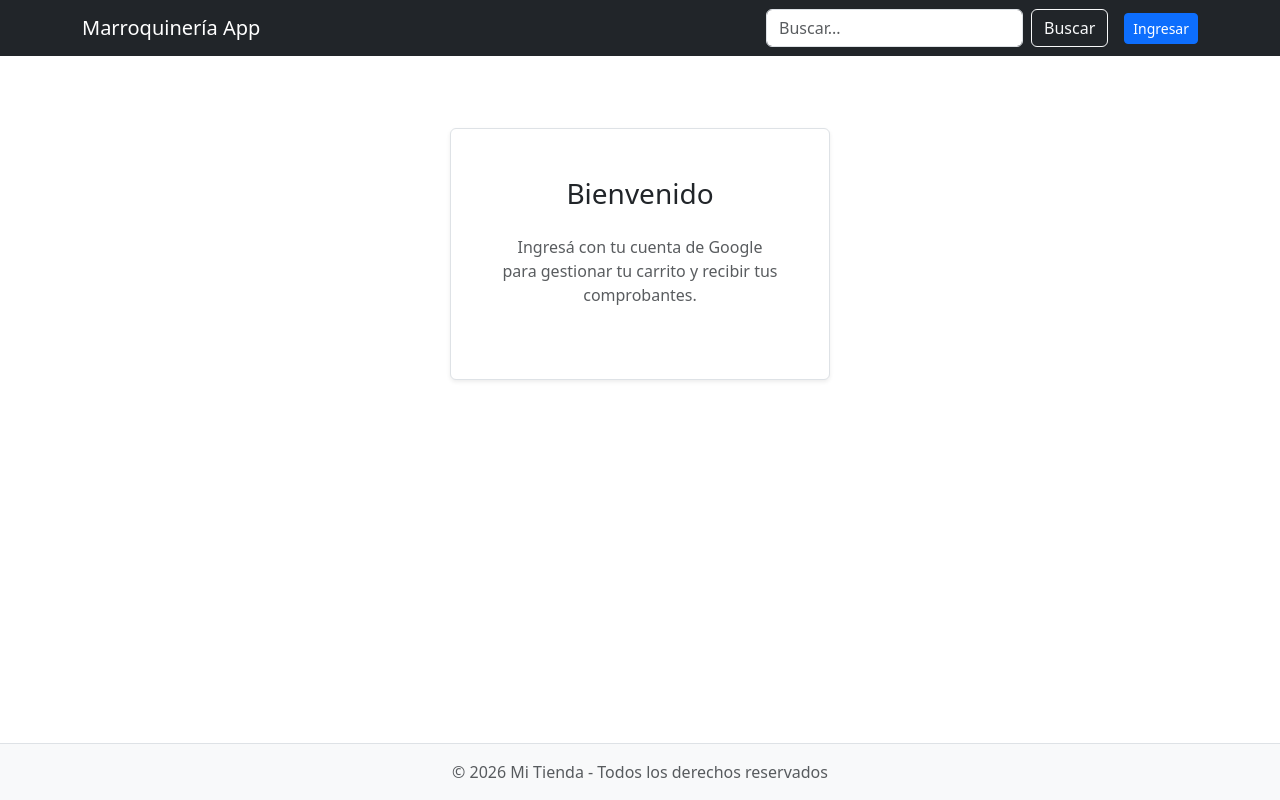
After one commit to lingwey/marroquineria, a Django app: template template/usuario/login.html in a window 1280 px wide. The commit adds this page. Run offline with Django 5.2, Linux system fonts and the light colour scheme; the template is opened without the code that fills it, so the values that code supplies are empty; parts of the project's set-up code (start-up, migrations or seed data) failed here and were passed over; some libraries are stand-ins or nearby versions.

Commit message:
agrega autenticación de usuario con Google y mejora la vista de inicio de sesión

```diff
--- /dev/null
+++ b/static/js/google_auth.js
@@ -0,0 +1,25 @@
+function handleCredentialResponse(response) {
+    console.log("Token recibido de Google. Autenticando...");
+
+    const payload = new FormData();
+    payload.append('id_token', response.credential);
+
+    fetch('/usuario/google-login/', {
+        method: 'POST',
+        headers: {
+            'X-CSRFToken': CSRF_TOKEN
+        },
+        body: payload
+    })
+    .then(res => res.json())
+    .then(data => {
+        if (data.status === 'ok') {
+            window.location.href = '/';
+        } else {
+            alert("Error al iniciar sesión: " + data.message);
+        }
+    })
+    .catch(error => {
+        console.error("Error en la petición:", error);
+    });
+}
--- a/template/base.html
+++ b/template/base.html
@@ -22,17 +22,35 @@
             </button>
 
             <div class="collapse navbar-collapse" id="navbarContent">
-                <form class="d-flex ms-auto" method="GET" action="{% url 'catalogo:catalogo_productos' %}">
-                    <input class="form-control me-2" type="search" name="q" placeholder="Buscar productos..." aria-label="Buscar" value="{{ request.GET.q }}">
+                <form class="d-flex ms-auto me-3" method="GET" action="{% url 'catalogo:catalogo_productos' %}">
+                    <input class="form-control me-2" type="search" name="q" placeholder="Buscar..." aria-label="Buscar" value="{{ request.GET.q }}">
                     <button class="btn btn-outline-light" type="submit">Buscar</button>
                 </form>
+
+                <ul class="navbar-nav">
+                    {% if user.is_authenticated %}
+                        <li class="nav-item dropdown">
+                            <a class="nav-link dropdown-toggle text-white" href="#" id="userMenu" data-bs-toggle="dropdown">
+                                Hola, {{ user.nombre }}
+                            </a>
+                            <ul class="dropdown-menu dropdown-menu-end">
+                                <li><a class="dropdown-item" href="#">Mis Compras</a></li>
+                                <li><hr class="dropdown-divider"></li>
+                                <li><a class="dropdown-item" href="{% url 'usuario:logout' %}">Cerrar Sesión</a></li>
+                            </ul>
+                        </li>
+                    {% else %}
+                        <li class="nav-item">
+                            <a class="btn btn-primary btn-sm" href="{% url 'usuario:login' %}">Ingresar</a>
+                        </li>
+                    {% endif %}
+                </ul>
             </div>
         </div>
     </nav>
 
     <main class="container">
-        {% block content %}
-        {% endblock %}
+        {% block content %}{% endblock %}
     </main>
 
     <footer class="bg-light text-center py-3 mt-4 border-top">
@@ -40,6 +58,9 @@
     </footer>
 
     <script src="https://cdn.jsdelivr.net/npm/bootstrap@5.3.0/dist/js/bootstrap.bundle.min.js"></script>
+
+    <script>const CSRF_TOKEN = "{{ csrf_token }}";</script>
+
     {% block extra_js %}{% endblock %}
 </body>
 </html>
--- /dev/null
+++ b/template/usuario/login.html
@@ -0,0 +1,23 @@
+{% extends 'base.html' %}
+{% load static %}
+
+{% block content %}
+<div class="row justify-content-center mt-5">
+    <div class="col-md-4 text-center border p-5 shadow-sm bg-white rounded">
+        <h3 class="mb-4">Bienvenido</h3>
+        <p class="text-muted mb-4">Ingresá con tu cuenta de Google para gestionar tu carrito y recibir tus comprobantes.</p>
+
+        <div id="g_id_onload"
+             data-client_id="TU_ID_DE_CLIENTE.apps.googleusercontent.com"
+             data-callback="handleCredentialResponse"
+             data-auto_prompt="false">
+        </div>
+        <div class="g_id_signin d-flex justify-content-center" data-type="standard" data-shape="pill"></div>
+    </div>
+</div>
+{% endblock %}
+
+{% block extra_js %}
+    <script src="https://accounts.google.com/gsi/client" async defer></script>
+    <script src="{% static 'js/google_auth.js' %}"></script>
+{% endblock %}
```
Also changed, not shown: marroquineria/settings.py (+21 -19 lines).
